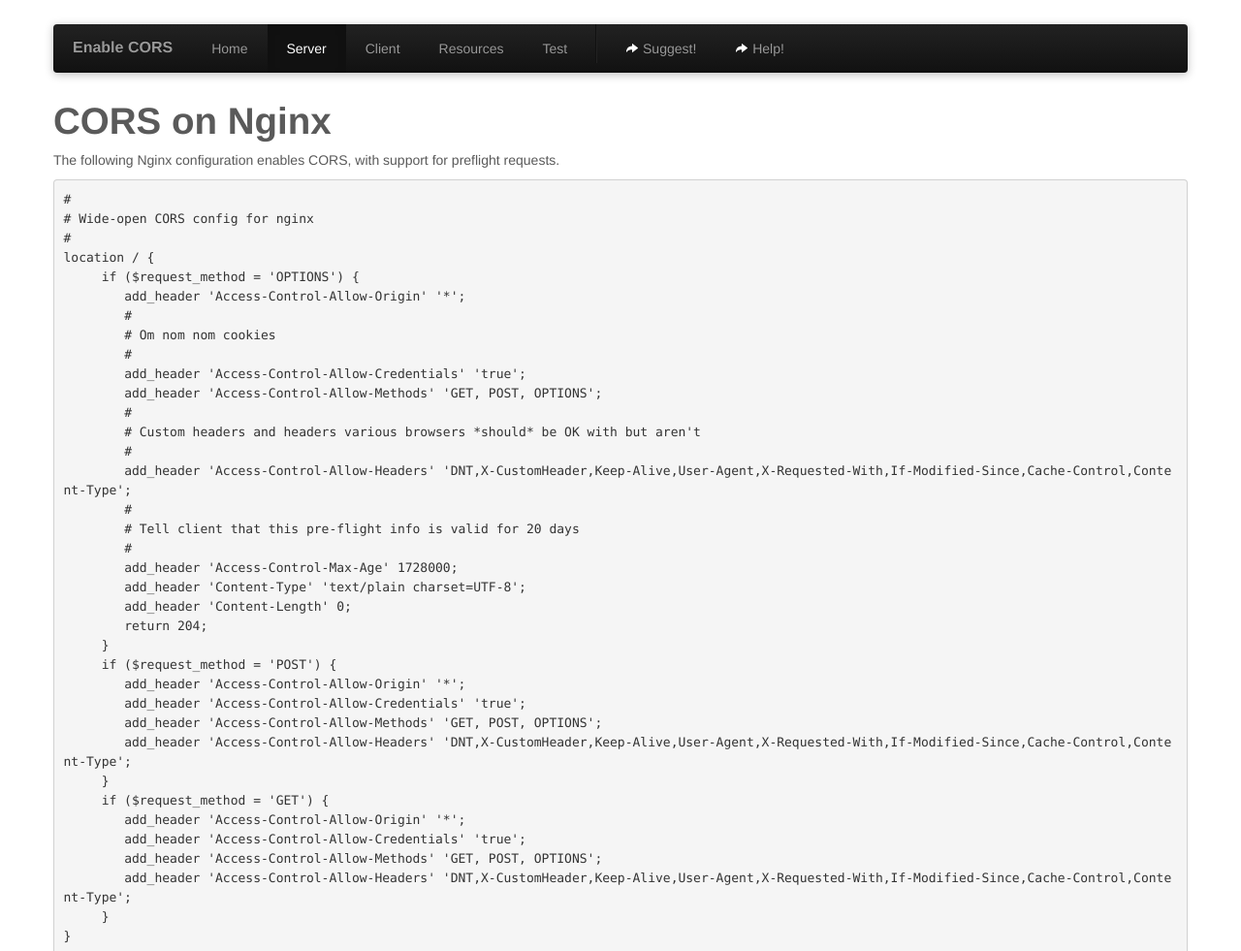
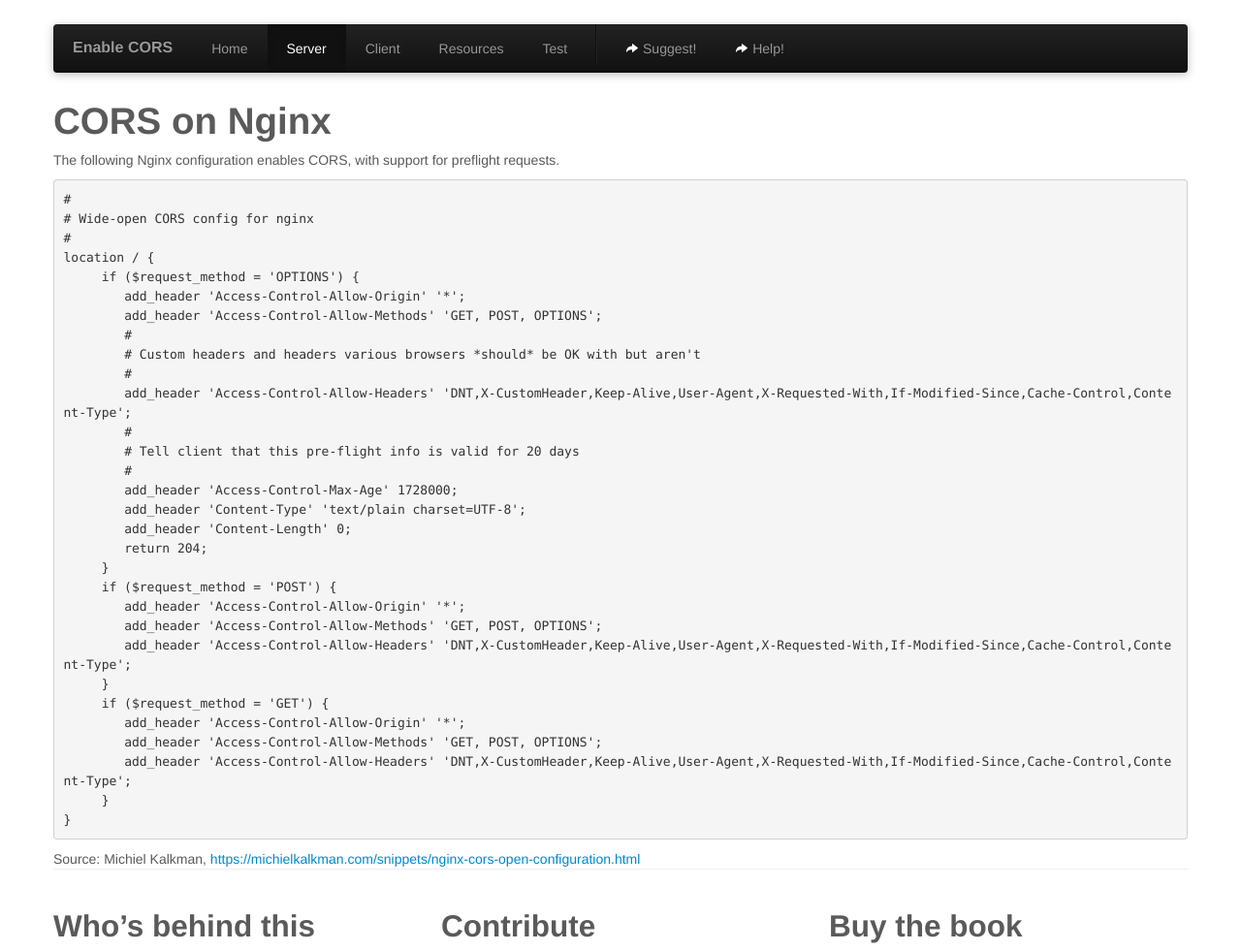
Before and after one commit to monsur/enable-cors.org, a Jekyll site: the page built from server_nginx.html, in a window 1280 px wide, cut to the strip 0-981 px from the top of the page. Shown: the whole strip at 97% size. Built offline with Jekyll 4.4.1, drawn with Linux system fonts in a browser that asks for light colours.

Commit message:
Removing Access-Control-Allow-Credentials header

```diff
--- a/server_nginx.html
+++ b/server_nginx.html
@@ -17,10 +17,6 @@
 location / {
      if ($request_method = 'OPTIONS') {
         add_header 'Access-Control-Allow-Origin' '*';
-        #
-        # Om nom nom cookies
-        #
-        add_header 'Access-Control-Allow-Credentials' 'true';
         add_header 'Access-Control-Allow-Methods' 'GET, POST, OPTIONS';
         #
         # Custom headers and headers various browsers *should* be OK with but aren't
@@ -36,13 +32,11 @@
      }
      if ($request_method = 'POST') {
         add_header 'Access-Control-Allow-Origin' '*';
-        add_header 'Access-Control-Allow-Credentials' 'true';
         add_header 'Access-Control-Allow-Methods' 'GET, POST, OPTIONS';
         add_header 'Access-Control-Allow-Headers' 'DNT,X-CustomHeader,Keep-Alive,User-Agent,X-Requested-With,If-Modified-Since,Cache-Control,Content-Type';
      }
      if ($request_method = 'GET') {
         add_header 'Access-Control-Allow-Origin' '*';
-        add_header 'Access-Control-Allow-Credentials' 'true';
         add_header 'Access-Control-Allow-Methods' 'GET, POST, OPTIONS';
         add_header 'Access-Control-Allow-Headers' 'DNT,X-CustomHeader,Keep-Alive,User-Agent,X-Requested-With,If-Modified-Since,Cache-Control,Content-Type';
      }
```
